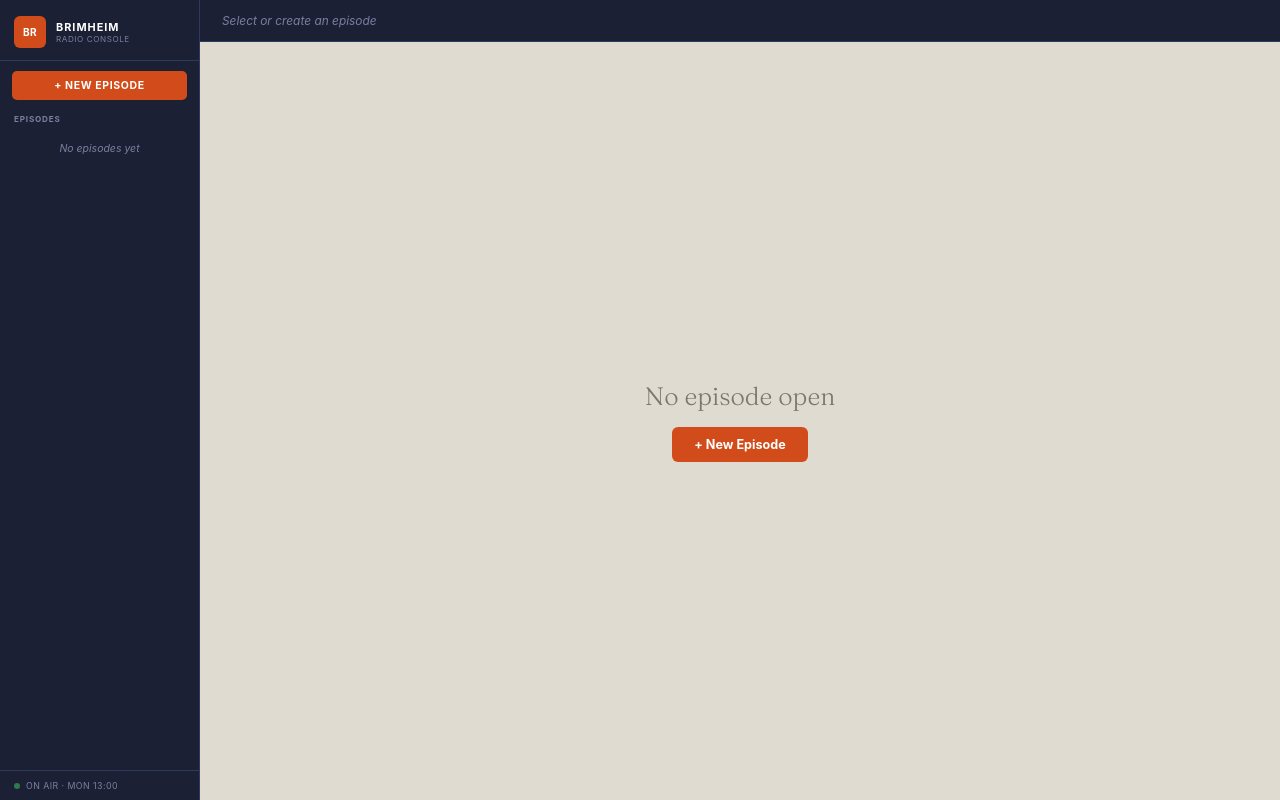
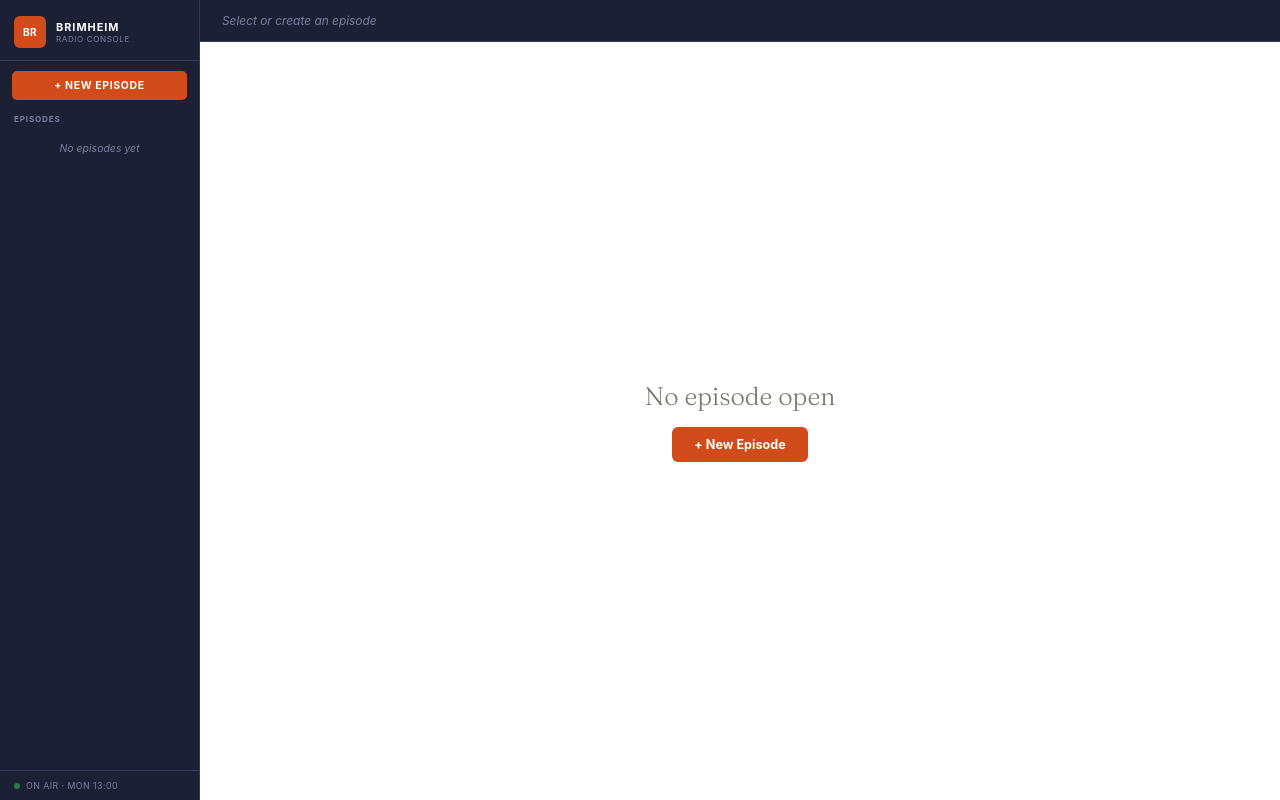
Before and after one commit to LorriBrimheim/brimheim-radio, a React (Create React App) app: page / in a window 1280 px wide. Built offline with nearby package versions, Linux system fonts and the light colour scheme; a web font is replaced by a local one.

Commit message:
Update index.css

```diff
--- a/src/index.css
+++ b/src/index.css
@@ -15,7 +15,7 @@
   --olive-light: #4e682a;
 
   /* Light surfaces — main content */
-  --bg: #e0dbd0;
+  --bg: #ffffff;
   --surface: #ebe7dc;
   --surface2: #f5f1e8;
   --surface3: #faf8f4;
```
